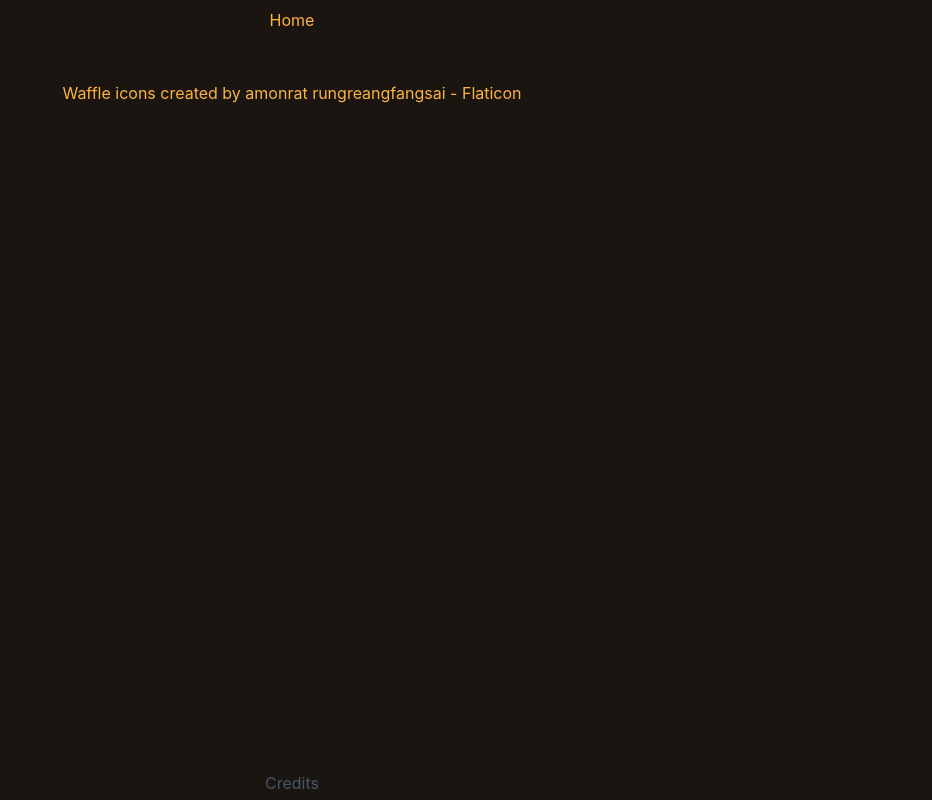
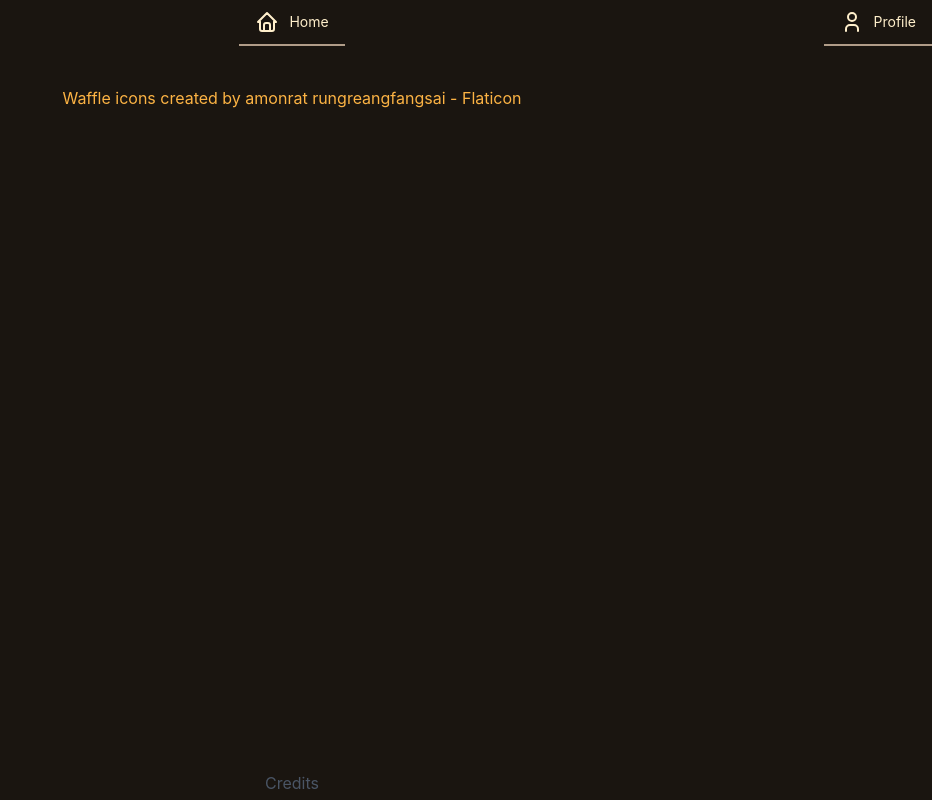
Before and after one commit to paulsparks/waffle, a Next.js app in the folder web/: page /credits in a window 1280 px wide. Shown: the whole page, without its empty margins (348-1280 px from the left). Built offline with nearby package versions, Linux system fonts and the light colour scheme.

Commit message:
add to navbar and improve auth state

```diff
--- /dev/null
+++ b/web/src/app/(authenticated)/home/page.tsx
@@ -0,0 +1,7 @@
+export default function Home() {
+    return (
+        <div className="flex flex-col justify-center h-full text-center">
+            home
+        </div>
+    );
+}
--- /dev/null
+++ b/web/src/app/(authenticated)/layout.tsx
@@ -0,0 +1,18 @@
+"use client";
+
+import { authClient } from "@/src/utils/auth-client";
+import { useRouter } from "next/navigation";
+import { PropsWithChildren, useEffect } from "react";
+
+export default function Layout({ children }: PropsWithChildren) {
+    const { data, isPending } = authClient.useSession();
+    const router = useRouter();
+
+    useEffect(() => {
+        if (!isPending && !data) {
+            return router.push("/sign-in");
+        }
+    }, [data, isPending, router]);
+
+    return children;
+}
--- /dev/null
+++ b/web/src/app/(authenticated)/profile/page.tsx
@@ -0,0 +1,3 @@
+export default function Profile() {
+    return <div className="text-center">Profile page</div>;
+}
--- a/web/src/app/home/page.tsx
+++ /dev/null
@@ -1,20 +0,0 @@
-import { Text } from "@mantine/core";
-
-export default function Home() {
-    return (
-        <div className="flex flex-col justify-center h-full text-center">
-            <Text size="lg">
-                Welcome to{" "}
-                <Text
-                    component="span"
-                    variant="gradient"
-                    gradient={{ from: "orange", to: "yellow" }}
-                    inherit
-                >
-                    Waffle
-                </Text>
-                !
-            </Text>
-        </div>
-    );
-}
--- a/web/src/app/page.tsx
+++ b/web/src/app/page.tsx
@@ -1,9 +1,12 @@
 "use client";
 
-import { Container, Text } from "@mantine/core";
+import { Container, Loader, Text } from "@mantine/core";
 import { LinkButton } from "../components/LinkButton";
 import { themeColors } from "../utils/theme";
 import { Cal_Sans } from "next/font/google";
+import { useRouter } from "next/navigation";
+import { authClient } from "../utils/auth-client";
+import { useEffect } from "react";
 
 const knewave = Cal_Sans({
     subsets: ["latin"],
@@ -11,6 +14,23 @@ const knewave = Cal_Sans({
 });
 
 export default function Home() {
+    const { data, isPending } = authClient.useSession();
+    const router = useRouter();
+
+    useEffect(() => {
+        if (!isPending && data) {
+            return router.push("/home");
+        }
+    }, [data, isPending, router]);
+
+    if (isPending || data) {
+        return (
+            <div className="flex flex-col items-center justify-center h-full">
+                <Loader />
+            </div>
+        );
+    }
+
     return (
         <div className="flex flex-col justify-center h-full text-center">
             <Container size={700}>
--- a/web/src/components/AppLayout/Header.tsx
+++ b/web/src/components/AppLayout/Header.tsx
@@ -1,9 +1,63 @@
-import Link from "next/link";
+import { Tabs } from "@mantine/core";
+import { IconHome, IconUser, ReactNode } from "@tabler/icons-react";
+import { usePathname, useRouter } from "next/navigation";
+
+const PATHS = {
+    Home: "/home",
+    Profile: "/profile",
+} as const;
+
+const PATH_ICONS: Record<(typeof PATHS)[keyof typeof PATHS], ReactNode> = {
+    "/home": <IconHome />,
+    "/profile": <IconUser />,
+};
+
+const MIDDLE_PATHS: Array<keyof typeof PATHS> = ["Home"];
+const RIGHT_PATHS: Array<keyof typeof PATHS> = ["Profile"];
 
 export function Header() {
+    const router = useRouter();
+    const pathname = usePathname();
+
     return (
-        <div className="flex justify-center items-center py-2">
-            <Link href="/home">Home</Link>
+        <div className="flex justify-between items-center">
+            <div className="flex-1"></div>
+            <Tabs value={pathname} className="flex-1">
+                <Tabs.List className="w-fit mx-auto">
+                    {MIDDLE_PATHS.filter((p) => p in PATHS).map((path) => (
+                        <Tabs.Tab
+                            onClick={() =>
+                                router.push(PATHS[path as keyof typeof PATHS])
+                            }
+                            key={PATHS[path as keyof typeof PATHS]}
+                            value={PATHS[path as keyof typeof PATHS]}
+                            leftSection={
+                                PATH_ICONS[PATHS[path as keyof typeof PATHS]]
+                            }
+                        >
+                            {path}
+                        </Tabs.Tab>
+                    ))}
+                </Tabs.List>
+            </Tabs>
+            <Tabs value={pathname} className="flex-1">
+                <Tabs.List className="w-fit ml-auto">
+                    {RIGHT_PATHS.filter((p) => p in PATHS).map((path) => (
+                        <Tabs.Tab
+                            onClick={() =>
+                                router.push(PATHS[path as keyof typeof PATHS])
+                            }
+                            key={PATHS[path as keyof typeof PATHS]}
+                            value={PATHS[path as keyof typeof PATHS]}
+                            leftSection={
+                                PATH_ICONS[PATHS[path as keyof typeof PATHS]]
+                            }
+                        >
+                            {path}
+                        </Tabs.Tab>
+                    ))}
+                </Tabs.List>
+            </Tabs>
         </div>
     );
 }
```
